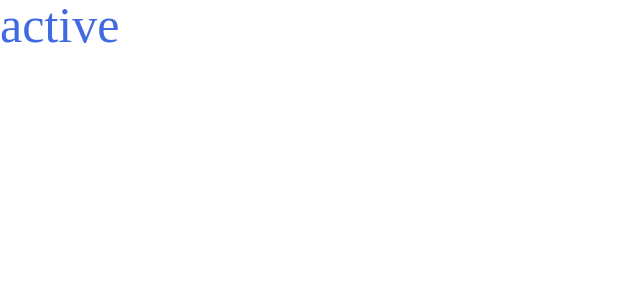
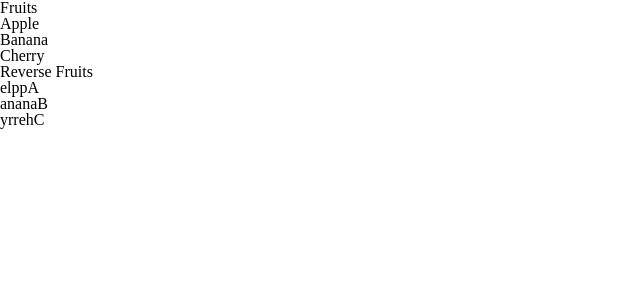
Before and after one commit to ljk4268/vue_practice, a Vue app in the folder vue3-webpack-template/: page / in a window 1280 px wide. Shown: the top 300 px of the page, without its empty margins (0-640 px from the left). Built offline with nearby package versions, Linux system fonts and the light colour scheme.

Commit message:
computed
computed라는 옵션을 통해 기존의 데이터를 원하는 방향으로 수정을 해서 사용할 수 있다.

```diff
--- a/vue3-webpack-template/src/App.vue
+++ b/vue3-webpack-template/src/App.vue
@@ -1,37 +1,13 @@
 <template>
-  <h1
-    :[attr]="'active'"
-    @[event]="add">
-    {{ msg }}
-  </h1>
+  <Fruits/>
 </template>
 
 <script>
-// import HelloWorld from '~/components/HelloWorld'
+import Fruits from './components/Fruits.vue'
 
 export default {
-  // components: {
-  //   HelloWorld
-  // },
-  data(){
-    return{
-      msg: 'active',
-      attr: 'class',
-      event: 'click'
-    }
-  },
-  methods: {
-    add() {
-      this.msg += '!'
-    }
+  components: {
+    Fruits
   }
-
 }
 </script>
-
-<style>
-  .active {
-    color: royalblue;
-    font-size: 50px;
-  }
-</style>
--- /dev/null
+++ b/vue3-webpack-template/src/components/Fruits.vue
@@ -0,0 +1,46 @@
+<template>
+  <section v-if="hasFruit">
+    <h1>Fruits</h1>
+    <ul>
+      <li
+        v-for="fruit in fruits"
+        :key="fruit">
+        {{ fruit }}
+      </li>
+    </ul>
+  </section>
+  <section>
+    <h1>Reverse Fruits</h1>
+    <ul>
+      <li
+        v-for="fruit in reverseFruits"
+        :key="fruit">
+        {{ fruit }}
+      </li>
+    </ul>
+  </section>
+</template>
+
+<script>
+export default {
+  data(){
+    return {
+      fruits: ['Apple','Banana','Cherry']
+    }
+  },
+  // computed라는 옵션을 통해 기존의 데이터를 원하는 방향으로 수정을 해서 사용할 수 있다.
+  computed: {
+    hasFruit(){
+      return this.fruits.length > 0
+    },
+    reverseFruits(){
+      return this.fruits.map(fruit => {
+        //'Apple' => ['A','p','p','l','e']
+        // => ['e','l','p','p','A'] = > 'elppA'
+        // 위과정을 반복하고 리턴해줌.
+        return fruit.split('').reverse().join('')
+      })
+    }
+  }
+}
+</script>
--- a/vue3-webpack-template/src/components/HelloWorld.vue
+++ /dev/null
@@ -1,3 +0,0 @@
-<template>
-  <img src="~assets/logo.png" alt="HEROPY" />
-</template>
```
